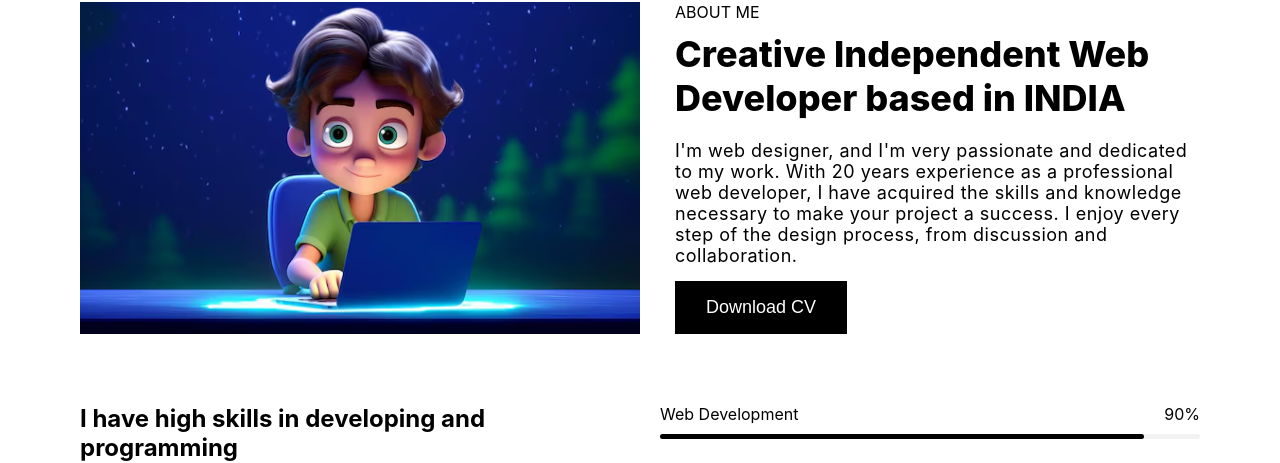
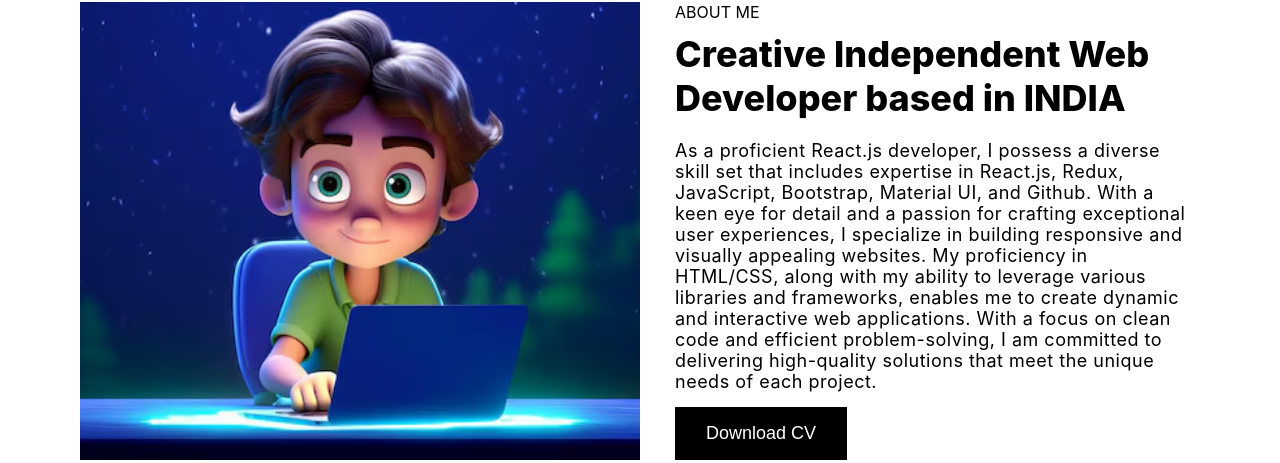
Before and after one commit to VishnuDabi/my-portfolio, a React (Create React App) app: page / in a window 1280 px wide. Shown: the part 858-1321 px from the top of the page. Built offline with nearby package versions, Linux system fonts and the light colour scheme.

Commit message:
about text change

```diff
--- a/src/Components/About/About.jsx
+++ b/src/Components/About/About.jsx
@@ -50,11 +50,16 @@ const About = () => {
             Creative Independent Web Developer based in INDIA
           </h1>
           <p>
-            I'm web designer, and I'm very passionate and dedicated to my work.
-            With 20 years experience as a professional web developer, I have
-            acquired the skills and knowledge necessary to make your project a
-            success. I enjoy every step of the design process, from discussion
-            and collaboration.
+            As a proficient React.js developer, I possess a diverse skill set
+            that includes expertise in React.js, Redux, JavaScript, Bootstrap,
+            Material UI, and Github. With a keen eye for detail and a passion
+            for crafting exceptional user experiences, I specialize in building
+            responsive and visually appealing websites. My proficiency in
+            HTML/CSS, along with my ability to leverage various libraries and
+            frameworks, enables me to create dynamic and interactive web
+            applications. With a focus on clean code and efficient
+            problem-solving, I am committed to delivering high-quality solutions
+            that meet the unique needs of each project.
           </p>
 
           <button className="btn__dark" onClick={handleDownload}>
```
